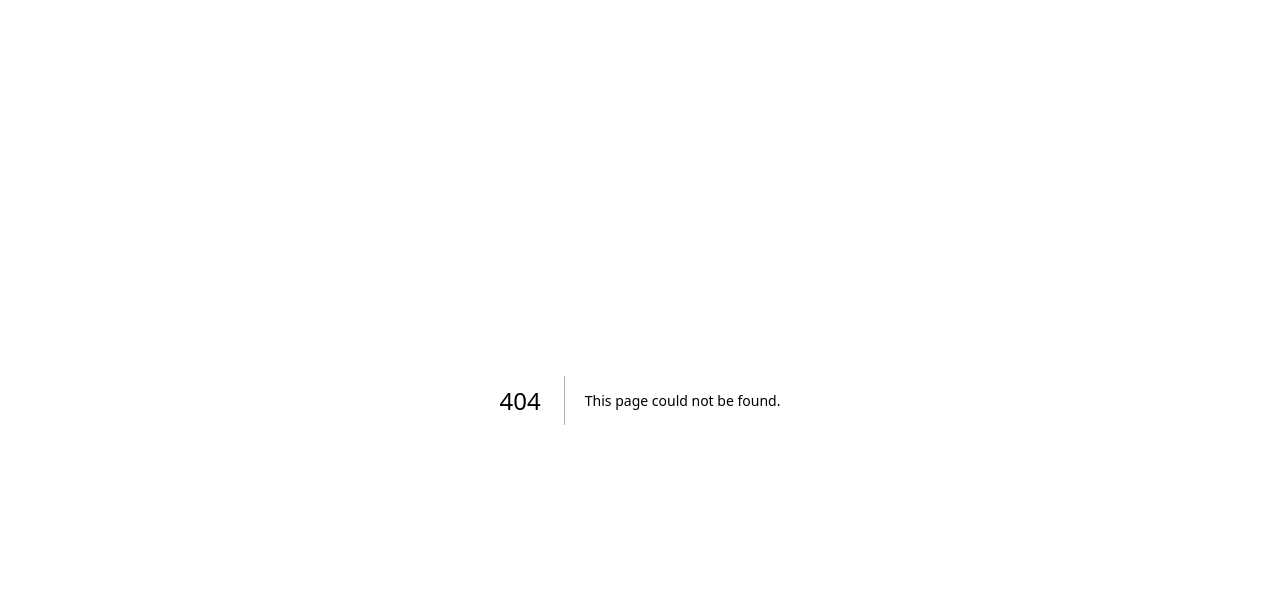
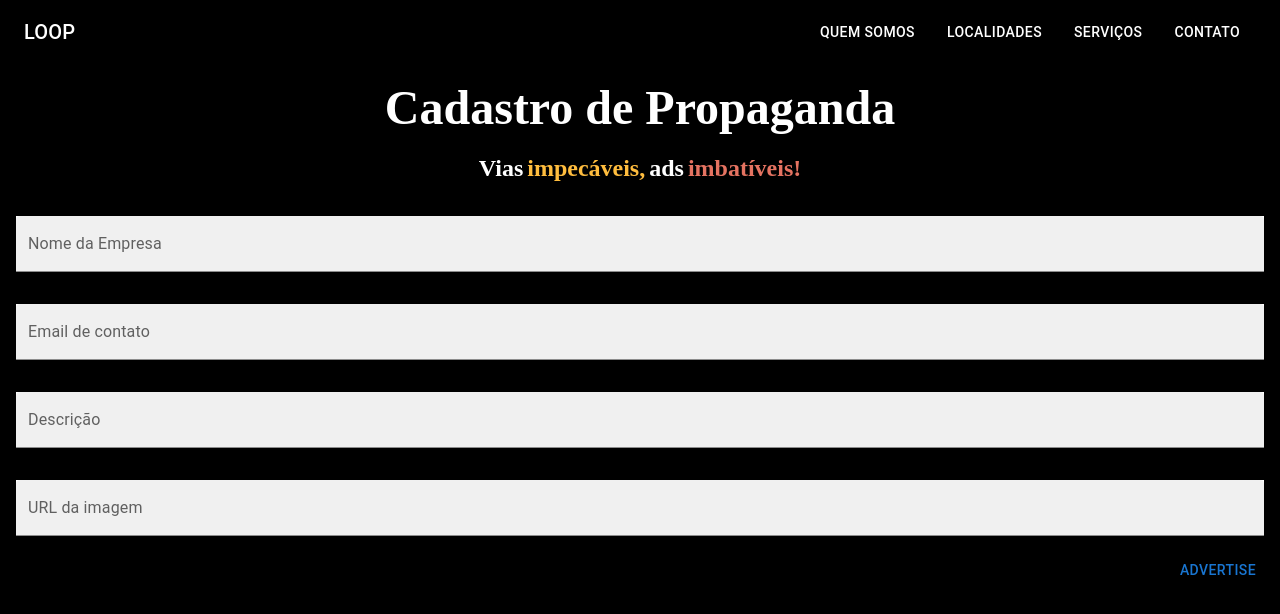
Before and after one commit to Franwernke/Loop, a Next.js app: page /cadastro in a window 1280 px wide. Before the commit this address had no page. Shown: the top 614 px of the page. Built offline with nearby package versions, Linux system fonts and the light colour scheme.

Commit message:
Add Form

```diff
--- a/next.config.js
+++ b/next.config.js
@@ -7,6 +7,10 @@ const nextConfig = {
       '@mui/styled-engine': '@mui/styled-engine-sc',
     };
     return config;
+  },
+  compiler: {
+    // Enables the styled-components SWC transform
+    styledComponents: true
   }
 };
 
--- a/package.json
+++ b/package.json
@@ -21,6 +21,7 @@
     "next": "13.4.4",
     "react": "18.2.0",
     "react-dom": "18.2.0",
+    "react-dropzone": "^14.2.3",
     "react-responsive": "^9.0.2",
     "styled-components": "^5.3.11",
     "typescript": "5.0.4"
--- /dev/null
+++ b/src/app/cadastro/page.tsx
@@ -0,0 +1,9 @@
+import Advertise from "@/components/Advertise"
+
+function Cadastro() {
+  return (
+    <Advertise/>
+  )
+}
+
+export default Cadastro
--- a/src/app/page.tsx
+++ b/src/app/page.tsx
@@ -1,5 +1,5 @@
 "use client"
-import { Box, Grid, Typography } from "@mui/material";
+import { Box, Grid } from "@mui/material";
 import LoopBar from "../components/LoopBar";
 import LoopLogo from "../components/LandingPage/LoopLogo";
 import AdvertiseButton from "../components/LandingPage/AdvertiseButton";
--- /dev/null
+++ b/src/components/Advertise/DropBox.tsx
@@ -0,0 +1,97 @@
+import { Box, Typography } from "@mui/material";
+import Image from "next/image";
+import { useEffect, useState } from "react";
+import { useDropzone } from "react-dropzone";
+import styled from "styled-components";
+
+const StyledBox = styled(Box)`
+  display: flex;
+  flex-direction: column;
+  justify-content: center;
+  text-align: center;
+  height: 100%;
+
+  .image {
+    width: 100% !important;
+    position: unset !important;
+    height: 80px !important;
+    color: black !important;
+  }
+`;
+
+function DropBox({setImageUrl}: {setImageUrl: (file: string) => void}) {
+  const [files, setFiles] = useState<(File & {preview: string})[]>([]);
+  const {getRootProps, getInputProps} = useDropzone({
+    maxFiles: 1,
+    accept: {
+      'image/png': ['.png'],
+      'image/jpeg': ['.jpeg'],
+    },
+    onDrop: acceptedFiles => {
+      setImageUrl(URL.createObjectURL(acceptedFiles[0]));
+      console.log('acceptedFiles', URL.createObjectURL(acceptedFiles[0]))
+      setFiles(acceptedFiles.map(file => Object.assign(file, {
+        preview: URL.createObjectURL(file)
+      })));
+    }
+  });
+
+  const thumbs = files.map(file => (
+    <div key={file.name}>
+      <Image
+        alt={'image preview'}
+        src={file.preview}
+        width={400}
+        height={250}
+      />
+    </div>
+  ));
+
+  useEffect(() => {
+    // Make sure to revoke the data uris to avoid memory leaks
+    files.forEach(file => URL.revokeObjectURL(file.preview));
+  }, [files]);
+
+  return (
+    <Box
+      display={'flex'}
+      alignItems={'center'}
+      justifyContent={'center'}
+      flexDirection={'column'}
+      bgcolor={'grey'}
+      py={3}
+      mt={2}
+    >
+      <Box {...getRootProps()}>
+        <input {...getInputProps()} />
+        {files.length === 0 ?
+          <StyledBox>
+            <Image
+              src="/imageIcon.svg"
+              alt="Image Icon"
+              fill
+              className="image"
+            />
+            <Typography color={'white'}>
+              Arraste sua propaganda aqui
+            </Typography>
+          </StyledBox>
+          :
+          <Box>
+            <Typography color={'white'}>
+              Clique aqui para escolher outra imagem
+            </Typography>
+            <Typography color={'white'}>
+              Imagem escolhida:
+            </Typography>
+          </Box>
+        }
+      </Box>
+      <Box height={'100%'}>
+        {thumbs}
+      </Box>
+    </Box>
+  );
+}
+
+export default DropBox
--- /dev/null
+++ b/src/components/Advertise/Form.tsx
@@ -0,0 +1,80 @@
+import { Box, TextField, Typography } from "@mui/material"
+import { ButtonRed } from "../LandingPage/styled"
+import DropBox from "./DropBox"
+
+interface FormProps {
+  setName: (name: string) => void,
+  setEmail: (email: string) => void,
+  setDescription: (description: string) => void,
+  setImageUrl: (imageUrl: string) => void,
+  createRequest: () => void
+}
+
+function Form({setName, setEmail, setDescription, setImageUrl, createRequest}: FormProps) {
+  return (
+    <Box px={2}>
+      <Box display={'flex'} justifyContent={'center'} mb={2}>
+        <Typography variant={'h3'} color={'white'} fontWeight={900} textAlign={'center'} fontFamily={'Montserrat'}>
+          Cadastro de Propaganda
+        </Typography>
+      </Box>
+      <Box display={'flex'} justifyContent={'center'}>
+        <Typography variant={'h5'} color={'white'} mr={0.5} fontFamily={'Montserrat'} fontWeight={900}>
+          Vias
+        </Typography>
+        <Typography variant={'h5'} mr={0.5} color={'#FFBD3E'} fontFamily={'Montserrat'} fontWeight={900}>
+          impecáveis,
+        </Typography>
+        <Typography variant={'h5'} color={'white'} mr={0.5} fontFamily={'Montserrat'} fontWeight={900}>
+          ads
+        </Typography>
+        <Typography variant={'h5'} color={'#E57361'} fontFamily={'Montserrat'} fontWeight={900}>
+          imbatíveis!
+        </Typography>
+      </Box>
+      <Box mt={4}>
+        <TextField
+          sx={{width: '100%', bgcolor: 'white'}}
+          id="filled-basic"
+          label="Nome da Empresa"
+          variant="filled"
+          onChange={(val) => setName(val.target.value)}
+        />
+      </Box>
+      <Box mt={4}>
+        <TextField
+          sx={{width: '100%', bgcolor: 'white'}}
+          id="contact-email"
+          label="Email de contato"
+          variant="filled"
+          onChange={(val) => setEmail(val.target.value)}
+        />
+      </Box>
+      <Box mt={4}>
+        <TextField
+          sx={{width: '100%', bgcolor: 'white'}}
+          id="contact-description"
+          label="Descrição"
+          variant="filled"
+          onChange={(val) => setDescription(val.target.value)}
+        />
+      </Box>
+      <Box mt={4}>
+        <TextField
+          sx={{width: '100%', bgcolor: 'white'}}
+          id="image-url"
+          label="URL da imagem"
+          variant="filled"
+          onChange={(val) => setImageUrl(val.target.value)}
+        />
+      </Box>
+      <Box mt={2} display={'flex'} justifyContent={'flex-end'}>
+        <ButtonRed onClick={() => createRequest()}>
+          Advertise
+        </ButtonRed>
+      </Box>
+    </Box>
+  )
+}
+
+export default Form
--- /dev/null
+++ b/src/components/Advertise/data.ts
@@ -0,0 +1,12 @@
+import { Request } from "@/database/dataclasses"
+import { createRequest } from "@/database/functions"
+
+export const saveRequest = (name: string, email: string, description: string, imageUrl: string) => {
+  const request: Request = {
+    email,
+    description,
+    name,
+    imageUrl
+  }
+  return createRequest(request);
+}
--- /dev/null
+++ b/src/components/Advertise/index.tsx
@@ -0,0 +1,86 @@
+'use client'
+import { Box, Button, CircularProgress, Typography } from "@mui/material"
+import LoopBar from "../LoopBar"
+import { useState } from "react"
+import { saveRequest } from "./data"
+import CheckCircleIcon from '@mui/icons-material/CheckCircle';
+import Form from "./Form"
+import Link from "next/link"
+import { BlackButton } from "../LandingPage/styled"
+
+const FormStatus = {
+  FILLING: 'FILLING',
+  LOADING: 'LOADING',
+  DONE: 'DONE',
+  ERROR: 'ERROR',
+};
+
+function Advertise() {
+  const [name, setName] = useState('');
+  const [email, setEmail] = useState('');
+  const [description, setDescription] = useState('');
+  const [imageUrl, setImageUrl] = useState('');
+  const [status, setStatus] = useState(FormStatus.FILLING)
+
+  const createRequest = async () => {
+    setStatus(FormStatus.LOADING);
+    try {
+      await saveRequest(name, email, description, imageUrl);
+      setStatus(FormStatus.DONE);
+    } catch (e) {
+      console.error(e);
+      setStatus(FormStatus.ERROR)
+    }
+  };
+
+  return (
+    <Box mt={10}>
+      <LoopBar/>
+      {status === FormStatus.FILLING &&
+        <Form
+          setName={setName}
+          setDescription={setDescription}
+          setEmail={setEmail}
+          setImageUrl={setImageUrl}
+          createRequest={createRequest}
+        />
+      }
+      {status === FormStatus.LOADING &&
+        <Box height={'60vh'} width={'100%'} display={'flex'} flexDirection={'column'} justifyContent={'center'} alignItems={'center'}>
+          <CircularProgress />
+        </Box>
+      }
+      {status === FormStatus.DONE &&
+        <Box height={'60vh'} width={'100%'} display={'flex'} flexDirection={'column'} justifyContent={'center'} alignItems={'center'}>
+          <Typography fontSize={'48px'}>
+            <CheckCircleIcon color={'success'} fontSize="large"/>
+          </Typography>
+          <Box color={'white'} textAlign={'center'} px={2}>
+            <Typography variant={'h5'} color={'white'} mr={0.5} fontFamily={'Montserrat'} fontWeight={900}>
+              Pronto!
+            </Typography>
+            <Typography mt={2} variant={'h5'} color={'white'} mr={0.5} fontFamily={'Montserrat'} fontWeight={900}>
+              Agora, nossa equipe analisará o seu pedido e entraremos em contato pelo email
+              que você registrou aqui.
+            </Typography>
+            <Typography mt={2} variant={'h5'} color={'white'} mr={0.5} fontFamily={'Montserrat'} fontWeight={900}>
+              Obrigado por confiar na
+            </Typography>
+            <Typography variant={'h3'} color={'#FFBD3E'} mr={0.5} fontFamily={'Montserrat'} fontWeight={900}>
+              Loop
+            </Typography>
+          </Box>
+          <Box mt={5}>
+            <Link href={'/'}>
+              <BlackButton>
+                Voltar a Home
+              </BlackButton>
+            </Link>
+          </Box>
+        </Box>
+      }
+    </Box>
+  )
+}
+
+export default Advertise
--- a/src/components/LandingPage/AdvertiseButton.tsx
+++ b/src/components/LandingPage/AdvertiseButton.tsx
@@ -1,8 +1,11 @@
+import Link from "next/link";
 import { ButtonRed } from "./styled";
 
 function AdvertiseButton() {
   return (
-    <ButtonRed>Advertise</ButtonRed>
+    <Link href={'cadastro'}>
+      <ButtonRed>Advertise</ButtonRed>
+    </Link>
   )
 }
 
--- a/src/components/LoopBar.tsx
+++ b/src/components/LoopBar.tsx
@@ -1,9 +1,12 @@
 "use client"
-import { AppBar, Box, Button, IconButton, Toolbar, Typography } from "@mui/material";
+import { AppBar, Box, Button, Divider, Drawer, IconButton, List, ListItem, ListItemButton, ListItemIcon, ListItemText, Toolbar, Typography } from "@mui/material";
 import MenuIcon from '@mui/icons-material/Menu';
+
 import Link from "next/link";
+import { useState } from "react";
 
 function LoopBar() {
+  const [drawerOpen, setDrawerOpen] = useState(false);
   const navItems = [
     {
       label: 'Quem somos',
@@ -26,15 +29,18 @@ function LoopBar() {
   return (
     <AppBar sx={{ backgroundColor: '#000000'}} component="nav">
       <Toolbar>
+        <Box sx={{ display: {xs: 'block', sm:'none'}}}>
           <IconButton
             size="large"
             edge="start"
             color="inherit"
             aria-label="menu"
             sx={{ mr: 2 }}
+            onClick={() => setDrawerOpen(true)}
           >
             <MenuIcon />
           </IconButton>
+        </Box>
         <Typography
           variant="h6"
           component="div"
@@ -42,7 +48,7 @@ function LoopBar() {
         >
           LOOP
         </Typography>
-        {/* <Box sx={{ display: { xs: 'none', sm: 'block' } }}>
+        <Box sx={{ display: { xs: 'none', sm: 'block' } }}>
           {navItems.map((item) => (
             <Link href={item.href} key={item.href}>
               <Button sx={{ color: '#fff', px: 2 }}>
@@ -50,7 +56,25 @@ function LoopBar() {
               </Button>
             </Link>
           ))}
-        </Box> */}
+        </Box>
+        <Drawer
+          open={drawerOpen}
+          onClose={() => setDrawerOpen(false)}
+        >
+          <Box sx={{display: 'flex', height: '100%', bgcolor: 'black', color: 'white'}}>
+            <List>
+              {navItems.map((item) => (
+                <Link key={item.label} href={item.href}>
+                  <ListItem sx={{color: 'white', textDecoration: 'none'}} disablePadding>
+                    <ListItemButton>
+                      <ListItemText primary={item.label} />
+                    </ListItemButton>
+                  </ListItem>
+                </Link>
+              ))}
+            </List>
+          </Box>
+        </Drawer>
       </Toolbar>
     </AppBar>
   )
```
Also changed, not shown: public/imageIcon.svg (added), 1 other file (tests, documents, lock files or other folders). Lines whose indentation alone changed are shown as unchanged.
